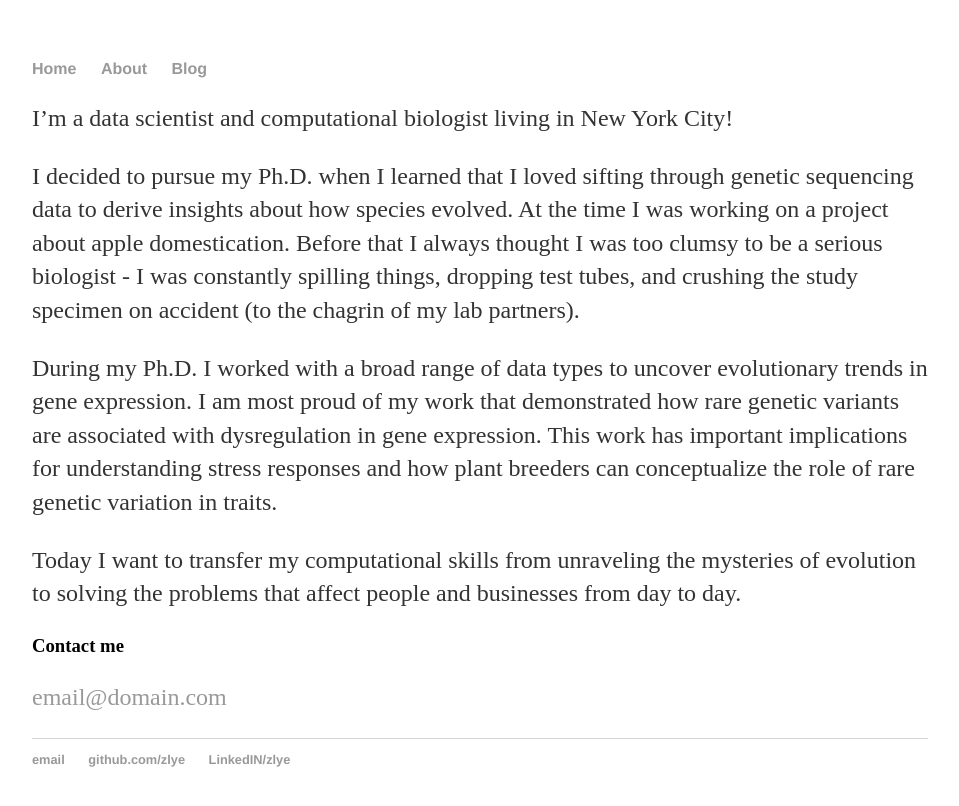
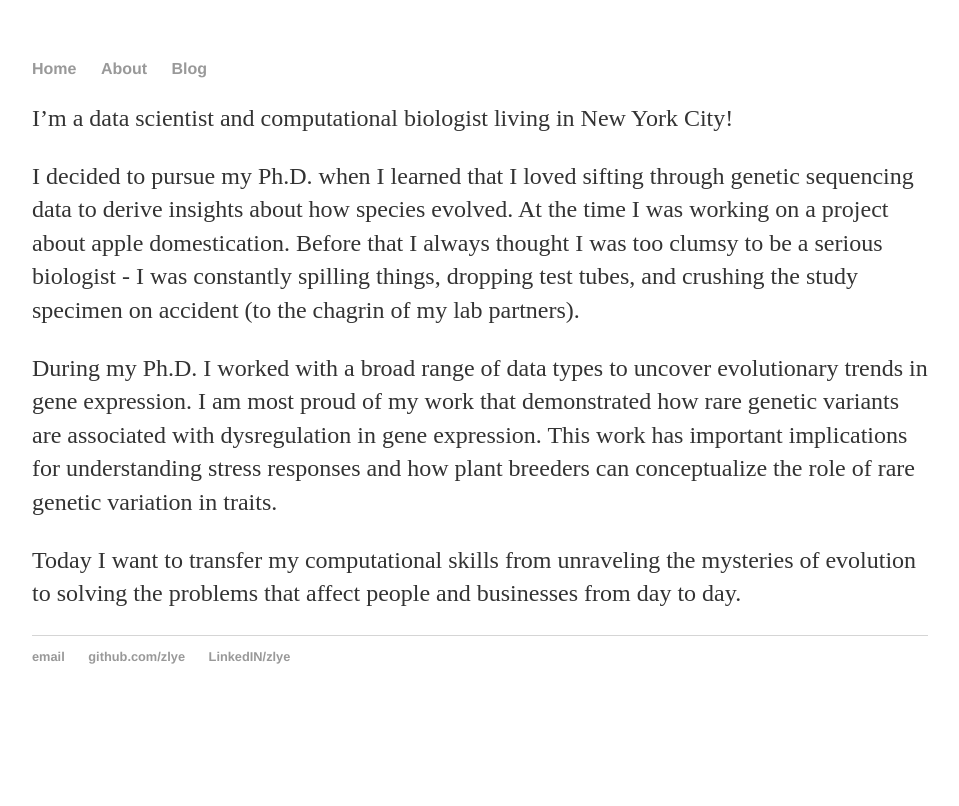
Before and after one commit to zlye/Blog, a Jekyll site: the page built from about/About.md, in a window 1280 px wide. Shown: the top 806 px of the page, without its empty margins (160-1119 px from the left). Built offline with Jekyll 4.4.1, drawn with Linux system fonts in a browser that asks for light colours.

Commit message:
Update About.md
update

```diff
--- a/about/About.md
+++ b/about/About.md
@@ -11,7 +11,3 @@ I decided to pursue my Ph.D. when I learned that I loved sifting through genetic
 During my Ph.D. I worked with a broad range of data types to uncover evolutionary trends in gene expression. I am most proud of my work that demonstrated how rare genetic variants are associated with dysregulation in gene expression. This work has important implications for understanding stress responses and how plant breeders can conceptualize the role of rare genetic variation in traits.
 
 Today I want to transfer my computational skills from unraveling the mysteries of evolution to solving the problems that affect people and businesses from day to day.
-
-### Contact me
-
-[email@domain.com](mailto:zoenrlye@gmail.com)
```
